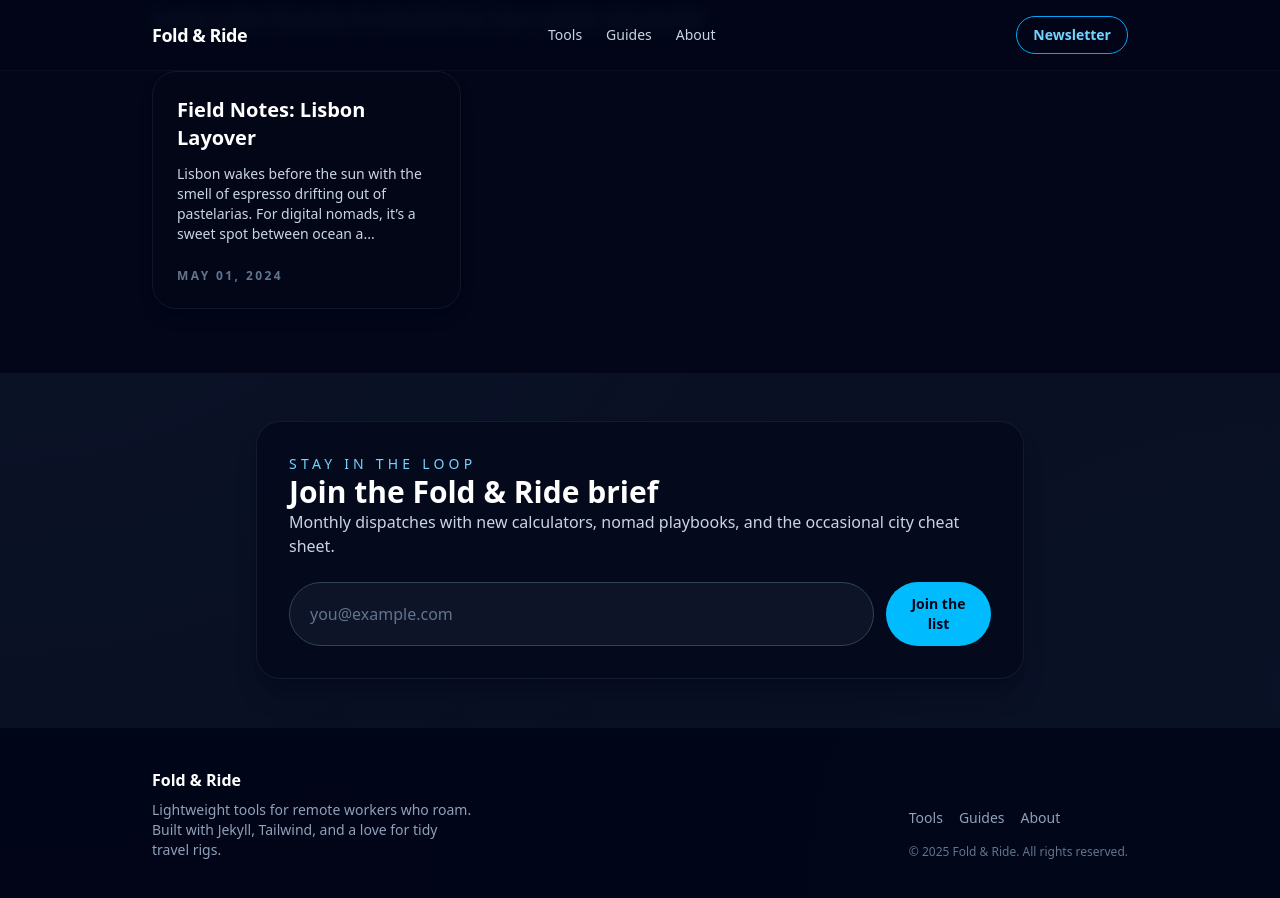
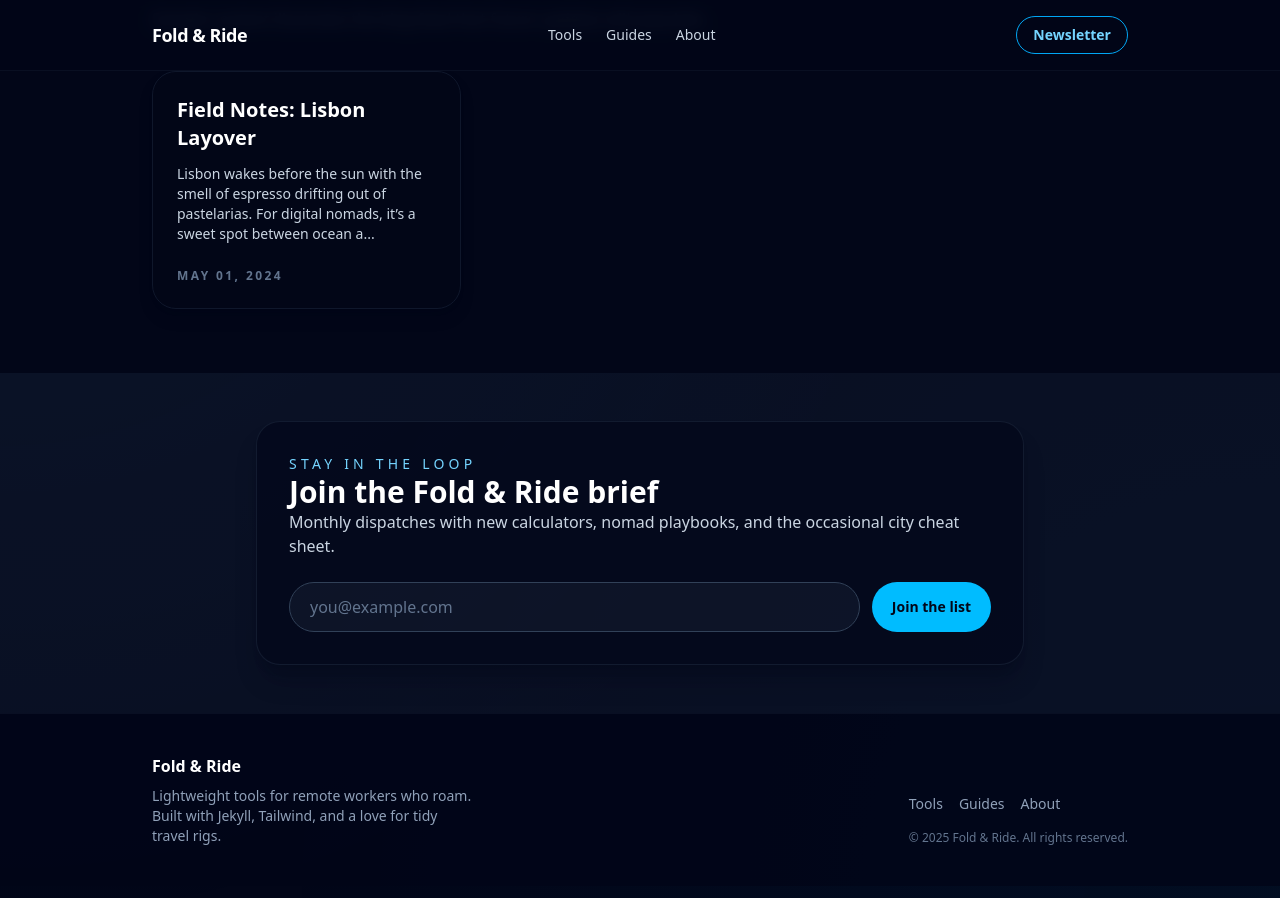
Before and after one commit to krussll/foldandride, a Jekyll site: the page built from index.html, in a window 1280 px wide and 900 px high, scrolled down 1062 px. Built offline with Jekyll 4.4.1, drawn with Linux system fonts in a browser that asks for light colours; some web fonts are replaced.

Commit message:
Prevent newsletter CTA text wrap

```diff
--- a/_includes/newsletter.html
+++ b/_includes/newsletter.html
@@ -8,7 +8,7 @@
     <form action="https://app.convertkit.com/forms/XXXX/subscriptions" method="post" class="flex flex-col gap-3 sm:flex-row">
       <label class="sr-only" for="newsletter-email">Email address</label>
       <input id="newsletter-email" class="w-full rounded-full border border-slate-700 bg-slate-900/80 px-5 py-3 text-slate-100 placeholder:text-slate-500 focus:border-sky-400 focus:outline-none focus:ring-2 focus:ring-sky-400/30" type="email" name="email_address" placeholder="you@example.com" required>
-      <button class="w-full rounded-full bg-sky-400 px-5 py-3 text-sm font-semibold text-slate-950 transition hover:bg-sky-300 sm:w-auto" type="submit">Join the list</button>
+      <button class="w-full rounded-full bg-sky-400 px-5 py-3 text-sm font-semibold text-slate-950 transition hover:bg-sky-300 sm:w-auto whitespace-nowrap" type="submit">Join the list</button>
     </form>
   </div>
 </section>
```
